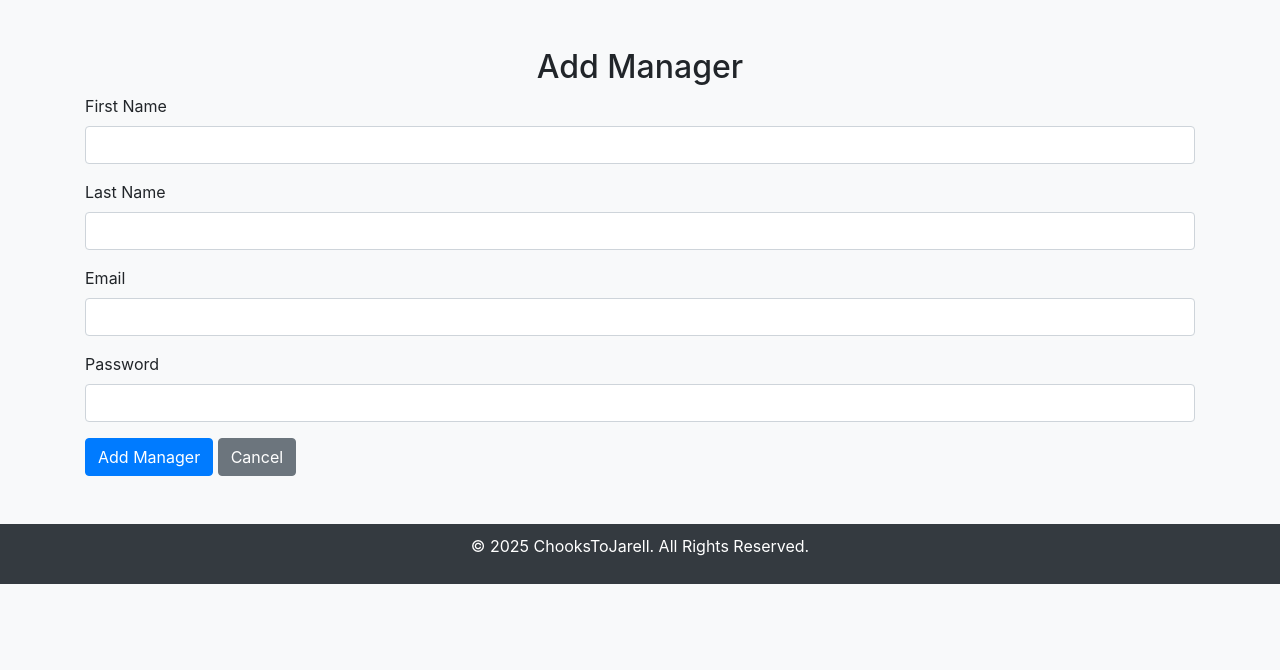
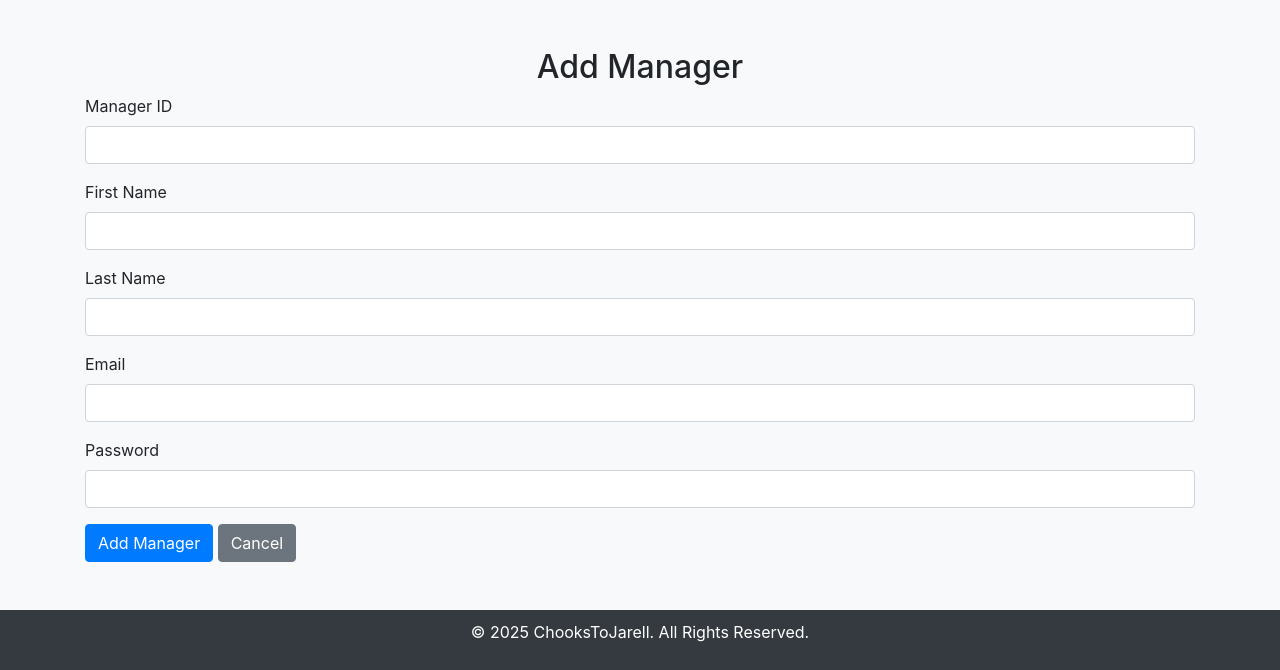
Before and after one commit to Asphyxia19/Employee-Attendance-and-Status-Management-System, a PHP site: page /manage_add_manager.php in a window 1280 px wide. Shown: the part 157-827 px from the top of the page. Before the commit the page ends 741 px from the top, so only its background shows below. Run offline with PHP 8.4, Linux system fonts and the light colour scheme; some libraries are stand-ins or nearby versions.

Commit message:
Manager Hub Done!

```diff
--- a/functions/procedures.php
+++ b/functions/procedures.php
@@ -91,5 +91,9 @@ class Procedures {
     }public function updateManager($managerID, $firstName, $lastName, $email) {
         $this->callProcedure('UpdateManager', [$managerID, $firstName, $lastName, $email]);
     }
+
+    public function updateManagerWithID($originalManagerID, $newManagerID, $firstName, $lastName, $email) {
+        $this->callProcedure('UpdateManagerWithID', [$originalManagerID, $newManagerID, $firstName, $lastName, $email]);
+    }
 }
 ?>
--- a/manager/manage_add_manager.php
+++ b/manager/manage_add_manager.php
@@ -3,7 +3,7 @@
 <head>
     <meta charset="UTF-8">
     <meta name="viewport" content="width=device-width, initial-scale=1.0">
-    <title>Add Manager</title>
+    <title>Add/Edit Manager</title>
     <script src="https://cdn.jsdelivr.net/npm/sweetalert2@11.14.5/dist/sweetalert2.all.min.js"></script>
     <link rel="stylesheet" href="https://stackpath.bootstrapcdn.com/bootstrap/4.5.2/css/bootstrap.min.css">
     <link rel="stylesheet" href="../css/styles.css">
@@ -17,20 +17,60 @@ $database = new Database();
 $db = $database->getConnection();
 $procedures = new Procedures($db);
 
+$managerID = '';
+$firstName = '';
+$lastName = '';
+$email = '';
+$password = '';
+
+if ($_SERVER['REQUEST_METHOD'] === 'GET' && isset($_GET['manager_id'])) {
+    // Fetch manager details for editing
+    $managerID = intval($_GET['manager_id']);
+    $manager = $procedures->getManagerByID($managerID);
+
+    if ($manager) {
+        $firstName = $manager['FirstName'];
+        $lastName = $manager['LastName'];
+        $email = $manager['Email'];
+    } else {
+        echo "
+        <script>
+            Swal.fire({
+                title: 'Error!',
+                text: 'Manager not found.',
+                icon: 'error',
+                confirmButtonText: 'OK'
+            }).then(() => {
+                window.location.href = 'manager_hub.php';
+            });
+        </script>";
+        exit;
+    }
+}
+
 if ($_SERVER['REQUEST_METHOD'] === 'POST') {
+    $managerID = htmlspecialchars(trim($_POST['manager_id']));
     $firstName = htmlspecialchars(trim($_POST['first_name']));
     $lastName = htmlspecialchars(trim($_POST['last_name']));
     $email = htmlspecialchars(trim($_POST['email']));
-    $password = password_hash(htmlspecialchars(trim($_POST['password'])), PASSWORD_BCRYPT); // Hash the password
+    $password = !empty($_POST['password']) ? password_hash(htmlspecialchars(trim($_POST['password'])), PASSWORD_BCRYPT) : null;
 
     try {
-        // Call the procedure to add a new manager
-        $procedures->createManager($firstName, $lastName, $email, $password);
+        if (!empty($managerID)) {
+            // Update existing manager
+            $procedures->updateManager($managerID, $firstName, $lastName, $email, $password);
+            $message = 'Manager updated successfully!';
+        } else {
+            // Add new manager
+            $procedures->createManager($firstName, $lastName, $email, $password);
+            $message = 'Manager added successfully!';
+        }
+
         echo "
         <script>
             Swal.fire({
                 title: 'Success!',
-                text: 'Manager added successfully!',
+                text: '$message',
                 icon: 'success',
                 confirmButtonText: 'OK'
             }).then(() => {
@@ -42,7 +82,7 @@ if ($_SERVER['REQUEST_METHOD'] === 'POST') {
         <script>
             Swal.fire({
                 title: 'Error!',
-                text: 'Error adding manager: " . $e->getMessage() . "',
+                text: 'Error saving manager: " . $e->getMessage() . "',
                 icon: 'error',
                 confirmButtonText: 'OK'
             }).then(() => {
@@ -58,25 +98,32 @@ if ($_SERVER['REQUEST_METHOD'] === 'POST') {
     <img src="../photos/logo.png" alt="ChooksToJarell Logo" class="logo">
 </header>
 <div class="container mt-5">
-    <h2 class="text-center">Add Manager</h2>
+    <h2 class="text-center"><?php echo !empty($managerID) ? 'Edit Manager' : 'Add Manager'; ?></h2>
     <form action="manage_add_manager.php" method="POST">
         <div class="form-group">
+            <label for="manager_id">Manager ID</label>
+            <input type="text" class="form-control" id="manager_id" name="manager_id" value="<?php echo htmlspecialchars($managerID); ?>" <?php echo !empty($managerID) ? 'readonly' : ''; ?>>
+        </div>
+        <div class="form-group">
             <label for="first_name">First Name</label>
-            <input type="text" class="form-control" id="first_name" name="first_name" required>
+            <input type="text" class="form-control" id="first_name" name="first_name" value="<?php echo htmlspecialchars($firstName); ?>" required>
         </div>
         <div class="form-group">
             <label for="last_name">Last Name</label>
-            <input type="text" class="form-control" id="last_name" name="last_name" required>
+            <input type="text" class="form-control" id="last_name" name="last_name" value="<?php echo htmlspecialchars($lastName); ?>" required>
         </div>
         <div class="form-group">
             <label for="email">Email</label>
-            <input type="email" class="form-control" id="email" name="email" required>
+            <input type="email" class="form-control" id="email" name="email" value="<?php echo htmlspecialchars($email); ?>" required>
         </div>
         <div class="form-group">
             <label for="password">Password</label>
-            <input type="password" class="form-control" id="password" name="password" required>
+            <input type="password" class="form-control" id="password" name="password" <?php echo empty($managerID) ? 'required' : ''; ?>>
+            <?php if (!empty($managerID)): ?>
+                <small class="form-text text-muted">Leave blank to keep the current password.</small>
+            <?php endif; ?>
         </div>
-        <button type="submit" class="btn btn-primary">Add Manager</button>
+        <button type="submit" class="btn btn-primary"><?php echo !empty($managerID) ? 'Save Changes' : 'Add Manager'; ?></button>
         <a href="manager_hub.php" class="btn btn-secondary">Cancel</a>
     </form>
 </div>
--- a/manager/manager_hub.php
+++ b/manager/manager_hub.php
@@ -43,7 +43,7 @@ try {
 
     <!-- Managers Section -->
     <h3>Managers</h3>
-    <button class="btn btn-primary mb-3" onclick="window.location.href='add_manager.php'">Add Manager</button>
+    <button class="btn btn-primary mb-3" onclick="window.location.href='manage_add_manager.php'">Add Manager</button>
     <table class="table table-bordered">
         <thead>
             <tr>
@@ -62,7 +62,7 @@ try {
                     <td><?php echo htmlspecialchars($manager['LastName']); ?></td>
                     <td><?php echo htmlspecialchars($manager['Email']); ?></td>
                     <td>
-                        <a href="edit_manager.php?manager_id=<?php echo $manager['ManagerID']; ?>" class="btn btn-warning btn-sm">Edit</a>
+                        <a href="manage_edit_manager.php?manager_id=<?php echo $manager['ManagerID']; ?>" class="btn btn-warning btn-sm">Edit</a>
                         <button type="button" class="btn btn-danger btn-sm" onclick="confirmDelete(<?php echo $manager['ManagerID']; ?>)">Delete</button>
                     </td>
                 </tr>
```
Also changed, not shown: attendancemanagement (04.05.25).sql (renamed from attendancemanagement (sean).sql, +18 -9 lines), manager/manage_edit_manager.php (+8 -3 lines).
